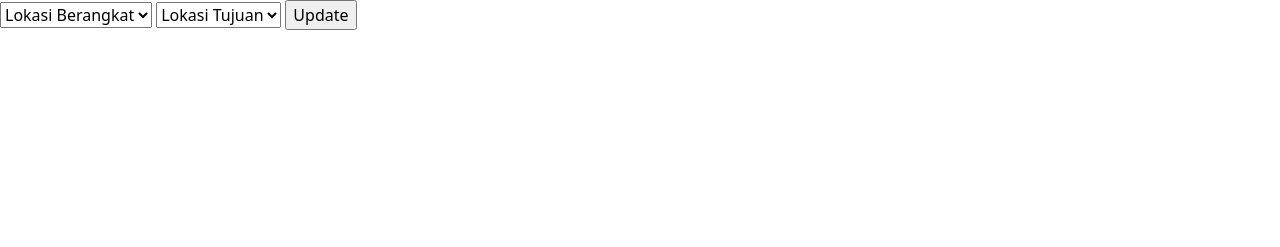
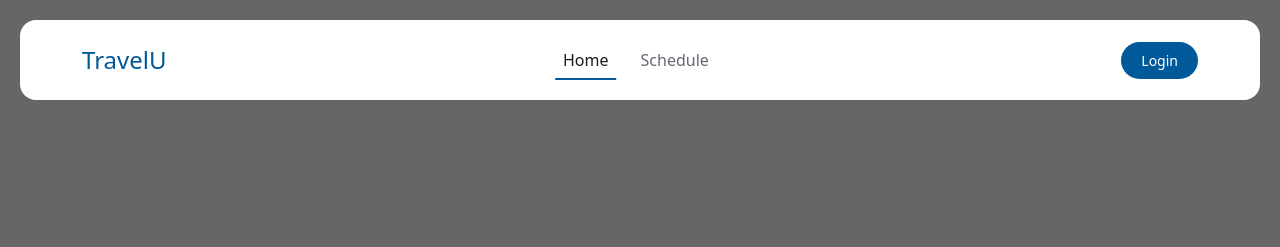
Before and after one commit to alveinr1o/TravelU, a Django app: template templates/edit.html in a window 1280 px wide. Shown: the top 247 px of the page. Run offline with Django 4.2, Linux system fonts and the light colour scheme; the template is opened without the code that fills it, so the values that code supplies are empty.

Commit message:
fix homepage edit

```diff
--- a/myFirstApp/views.py
+++ b/myFirstApp/views.py
@@ -34,7 +34,7 @@
     context = {
         'penumpang' : akun,
     }
-    return render(request, 'login.html', context)
+    return render(request, 'homepage.html', context)
 
 def jadwal(request, id):
     reservasi = Reservasi.objects.filter(penumpangid = id)
--- a/templates/edit.html
+++ b/templates/edit.html
@@ -1,21 +1,74 @@
 {% extends 'base.html' %}
-{% block title %}Update Page{% endblock title %}
+{% block title %}TravelU{% endblock title %}
 {% block content %}
+<nav class="navbar navbar-expand-lg fixed-top">
+    <div class="container">
+        <a class="navbar-brand me-auto" href="homepage.html">TravelU</a>
+        <div class="offcanvas offcanvas-end" tabindex="-1" id="offcanvasNavbar"
+            aria-labelledby="offcanvasNavbarLabel">
+            <div class="offcanvas-header">
+                <h5 class="offcanvas-title" id="offcanvasNavbarLabel">Logo</h5>
+                <button type="button" class="btn-close" data-bs-dismiss="offcanvas" aria-label="Close"></button>
+            </div>
+            <div class="offcanvas-body">
+                <ul class="navbar-nav justify-content-center flex-grow-1 pe-3">
+                    <li class="nav-item">
+                        <a class="nav-link mx-lg-2 active" aria-current="page" href="homepage.html">Home</a>
+                    </li>
+                    <li class="nav-item">
+                        <a class="nav-link mx-lg-2" href="#">Schedule</a>
+                    </li>
+                </ul>
+            </div>
+        </div>
+        <a href="#" class="login-button">Login</a>
+        <button class="navbar-toggler pe-0" type="button" data-bs-toggle="offcanvas" data-bs-target="#offcanvasNavbar"
+            aria-controls="offcanvasNavbar" aria-label="Toggle navigation">
+            <span class="navbar-toggler-icon"></span>
+        </button>
+    </div>
+</nav>
+
+<section class="hero-section">
+    <div class="container d-flex align-items-center justify-content-center fs-1 text-white flex-column">
+        <div class="header__image__container">
+            <div class="header__content">
+              <h1>UPDATE</h1>
+            </div>
+            <div class="booking__container">
               <form action="/update/" method="post">
-    {% csrf_token %}
-    <input type="hidden" name="test" value="{{reservasi.id}}" required>
-    <select name="lokasiawal" required>
-        <option value="">Lokasi Berangkat</option>
+                <input type="hidden" name="test" value="{{reservasi.id}}">
+                <div class="form__group">
+                  <div class="input__group">
+                    <select class="form-select" aria-label="Default select example" name="lokasiawal">
+                        <option selected></option>
                         <option value="BogorKota">Kota Bogor</option>
                         <option value="Dramaga">Dramaga</option>
                         <option value="Leuwiliang">Leuwiliang</option>
                     </select>
-    <select name="lokasiakhir" required>
-        <option value="">Lokasi Tujuan</option>
+                  </div>
+                  <p>Where are you now?</p>
+                </div>
+                <div class="form__group">
+                  <div class="input__group">
+                    <select class="form-select" aria-label="Default select example" name="lokasiakhir">
+                        <option selected></option>
                         <option value="BogorKota">Kota Bogor</option>
                         <option value="Dramaga">Dramaga</option>
                         <option value="Leuwiliang">Leuwiliang</option>
                     </select>
-    <input type="submit" value="Update">
+                  </div>
+                  <p>Where are you going</p>
+                </div>
+                <button type="sumbit" class="btn">Update</button>
               </form>
+            </div>
+          </div>
+    </div>
+</section>
+
 {% endblock content %}
+
+<script src="https://cdn.jsdelivr.net/npm/bootstrap@5.3.2/dist/js/bootstrap.bundle.min.js"
+    integrity="sha384-C6RzsynM9kWDrMNeT87bh95OGNyZPhcTNXj1NW7RuBCsyN/o0jlpcV8Qyq46cDfL"
+    crossorigin="anonymous"></script>
```
Also changed, not shown: templates/homepage.html (+6 -5 lines). Lines whose indentation alone changed are shown as unchanged.
